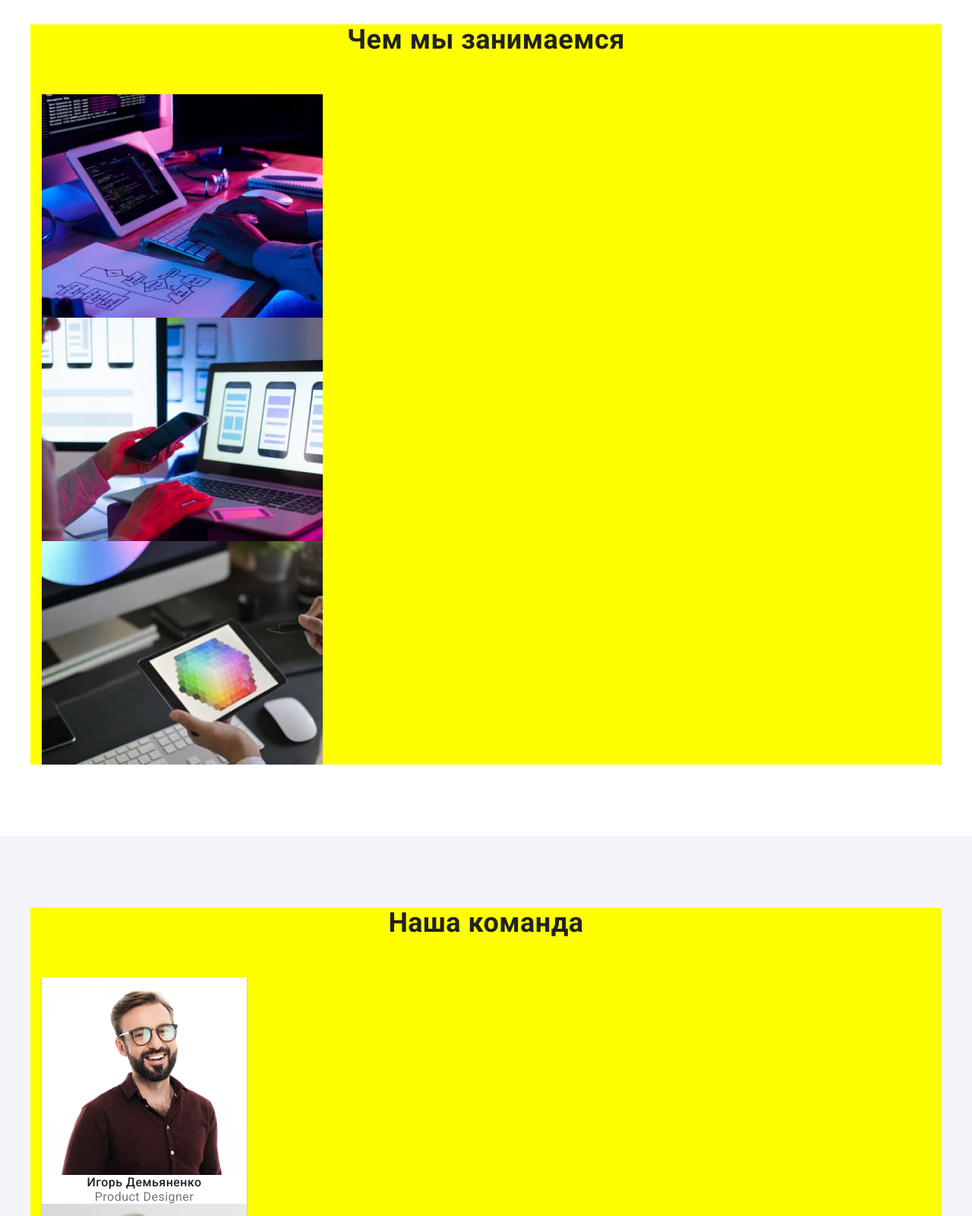
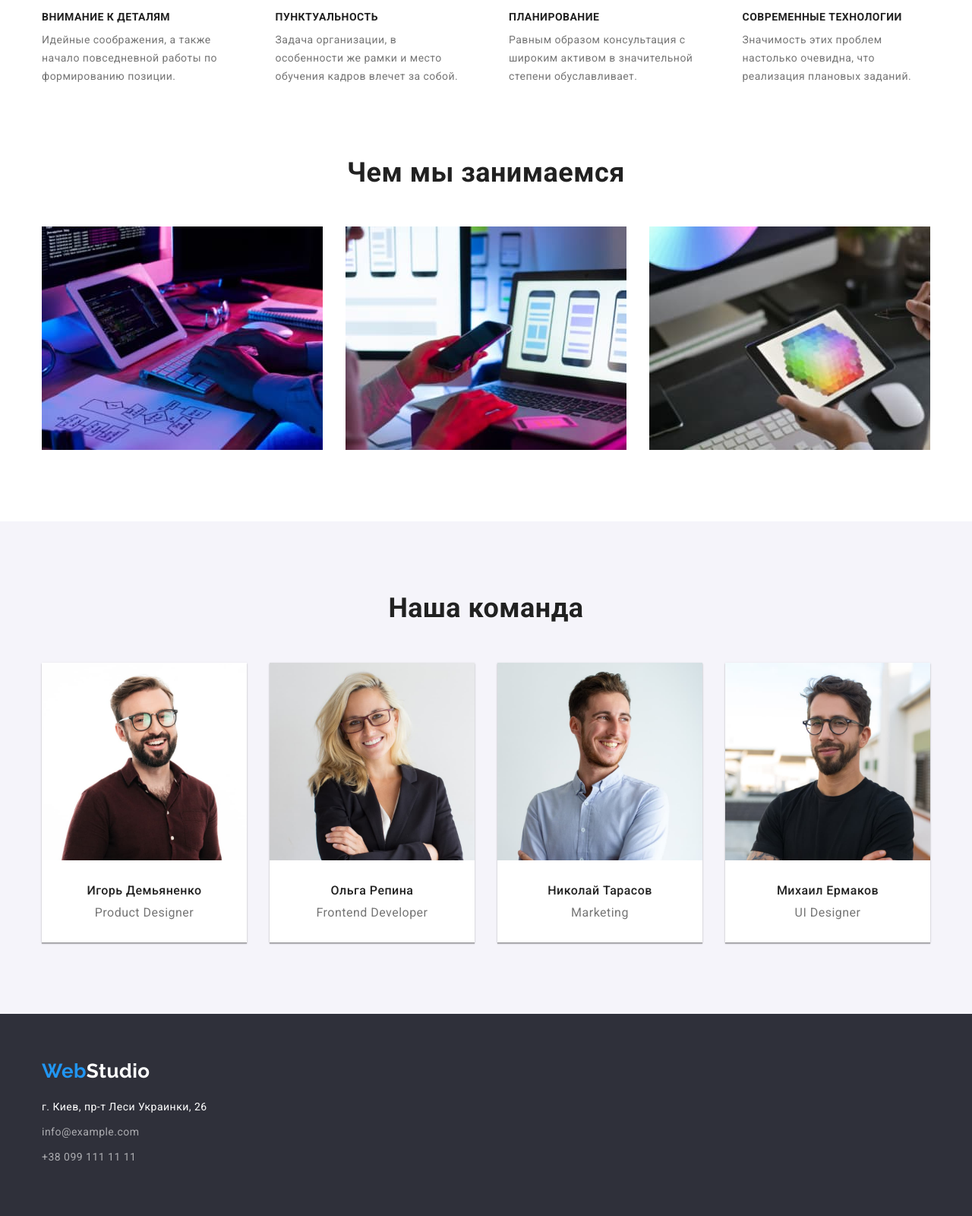
Before and after one commit to ElenaButnik/goit-markup-hw-03, a plain HTML site: page index.html in a window 1280 px wide. Shown: the part 760-2360 px from the top of the page at 76% size. Drawn offline with nearby package versions, Linux system fonts and the light colour scheme.

Commit message:
заканчивает оформление дз3

```diff
--- a/css/styles.css
+++ b/css/styles.css
@@ -51,7 +51,7 @@ h1, h2, h3, h4, h5, h6, ul, p {
     margin: 0 auto;
     padding-left: 15px;
     padding-right: 15px;
-    background-color: yellow;
+   /* background-color: darkolivegreen;*/
 }
 .section {
     padding-top: 94px;
@@ -97,9 +97,10 @@ h1, h2, h3, h4, h5, h6, ul, p {
 }
 .nav-list{
     display: flex;
+    flex-wrap: wrap;
     list-style: none;
     margin-left: 93px;
-    background-color: yellowgreen;
+   /* background-color: yellowgreen;*/
 }
 .nav-item + .nav-item {
     margin-left: 50px;
@@ -128,30 +129,38 @@ h1, h2, h3, h4, h5, h6, ul, p {
     padding-top: 32px;
     padding-bottom: 32px;
     color: var(--text-color);
-
 }
 
 .header-contacts {
     display: flex;
     align-items: center;
+    flex-wrap: wrap;
     list-style: none;
     margin-left: auto;
 }
 .nav-container {
     display: flex;
     align-items: center;
+    flex-wrap: wrap;
 }
 .main {
     display: flex;
     align-items: center;
+    flex-wrap: wrap;
 }
 
 /*блок герой*/
 .hero {
+    display: flex;
+    flex-direction: column;
+    align-items: center;
+    justify-content: center;
     text-align: center;
+    height: 600px;
     background-color: var(--background-color-accent);
 }
 .hero-title {
+    max-width: 696px;
     font-weight: 900;
     font-size: 44px;
     line-height: 1.36;
@@ -159,7 +168,7 @@ h1, h2, h3, h4, h5, h6, ul, p {
     text-transform: uppercase;
     color: var(--text-color-accent);
     margin-bottom: 30px;
-    background-color: yellowgreen;
+  /*  background-color: yellowgreen;*/
 }
 .hero-button {
     display: inline-block;
@@ -169,7 +178,6 @@ h1, h2, h3, h4, h5, h6, ul, p {
     font-size: 16px;
     line-height: 1.87;
     letter-spacing: 0.06em;
-
     color: var(--text-color-accent);
     background-color: var(--accent-color);
 }
@@ -183,13 +191,14 @@ h1, h2, h3, h4, h5, h6, ul, p {
 
 .advantages-list {
     display: flex;
-    justify-content: center;
+    margin-top: calc(-1 * var(--card-set-gap));
+    margin-left: calc(-1 * var(--card-set-gap));
     list-style: none;
 }
 .advantages-item {
-    flex-basis: calc(100% / 4 - var(--card-set-gap));
-   /* margin-left: var(--card-set-gap);*/
-    /*margin-top: var(--card-set-gap);*/
+    flex-basis: calc((100% - 4 * var(--card-set-gap)) / 4);
+    margin-left: var(--card-set-gap);
+    margin-top: var(--card-set-gap);
 }
 .advantages-item:not(:last-child){
     margin-right: var(--card-set-gap);
@@ -226,8 +235,17 @@ h1, h2, h3, h4, h5, h6, ul, p {
     text-align: center;
     color: var(--title-text-color);
 }
+.examples {
+    padding-top: 0;
+}
 .examples-list {
+    display: flex;
+    justify-content: center;
+    flex-wrap: wrap;
     list-style: none;
+}
+.examples-list-item:not(:last-child) {
+    margin-right: var(--card-set-gap);
 }
 
 /*team - наша команда*/
@@ -235,29 +253,49 @@ h1, h2, h3, h4, h5, h6, ul, p {
     background-color: var(--background-color-section);
 }
 .team-list {
+    display: flex;
+    flex-wrap: wrap;
+    justify-content: center;
+    margin-top: calc(-1 * var(--card-set-gap));
+    margin-left: calc(-1 * var(--card-set-gap));
     list-style: none;
 }
 .section-name {
+    margin-bottom: 10px;
     font-weight: 500;
     font-size: 16px;
     line-height: 1.19;
     color: var(--title-text-color);
 }
 .team-person {
-    width: 270px;
+    flex-basis: calc((100% - 4 * var(--card-set-gap)) / 4);
+    margin-left: var(--card-set-gap);
+    margin-top: var(--card-set-gap);
     text-align: center;
     background-color: var(--text-color-accent);
     box-shadow: 0px 1px 3px rgba(0, 0, 0, 0.12), 0px 1px 1px rgba(0, 0, 0, 0.14), 0px 2px 1px rgba(0, 0, 0, 0.2);
 }
-
 .team-description {
     font-size: 16px;
     line-height: 1.19;
+}
+.team-person-description{
+   padding-top: 30px;
+   padding-bottom: 30px;
+
 }
 
 /*footer*/
 .footer {
     background-color: var(--background-color-accent);
+}
+.footer-container {
+   padding-top: 60px;
+   padding-bottom: 60px;
+}
+.footer-logo {
+    display: inline-block;
+    margin-bottom: 20px;
 }
 .address {
     font-style: normal;
@@ -266,11 +304,15 @@ h1, h2, h3, h4, h5, h6, ul, p {
     color: var(--text-color-accent);
 }
 .address-mail {
+    display: inline-block;
+    padding-bottom: 9px;
     text-decoration: none;
     color: var(--text-color-accent);
     opacity: 0.6;
+
 }
 .footer-hover {
+    padding-bottom: 9px;
     font-weight: 400;
 }
 .footer-hover:focus,
@@ -283,9 +325,17 @@ h1, h2, h3, h4, h5, h6, ul, p {
 /*PORTFOLIO!!!*/
 
 .projects-list {
+    display: flex;
+    flex-wrap: wrap;
+    justify-content: center;
+    margin-bottom: 50px;
     list-style: none;
 }
+.projects-list-item:not(:last-child){
+    margin-right: 8px;
+}
 .projects-button {
+    padding: 6px 22px;
     font-weight: 500;
     font-size: 16px;
     line-height: 1.62;
@@ -301,11 +351,9 @@ h1, h2, h3, h4, h5, h6, ul, p {
 }
 .projects-gallery {
     display: flex;
-    justify-content: center;
     flex-wrap: wrap;
     margin-top: calc(-1 * var(--card-set-gap));
     margin-left: calc(-1 * var(--card-set-gap));
-    width: 1200px;
     list-style: none;
 }
 .projects-name{
@@ -329,7 +377,7 @@ h1, h2, h3, h4, h5, h6, ul, p {
     border-left: 1px solid var(--projects-border-color);
 }
 .projects-item {
-    flex-basis: calc(100% / 3 - var(--card-set-gap));
+    flex-basis: calc((100% - 3 * var(--card-set-gap)) / 3);
     margin-left: var(--card-set-gap);
     margin-top: var(--card-set-gap);
 }
--- a/index.html
+++ b/index.html
@@ -68,9 +68,9 @@
           <div class="container">
             <h2 class="section-title">Чем мы занимаемся</h2>
             <ul class="examples-list">
-            <li><img class="img" src="images/1.jpg" alt="человек работает за планшетом" width="370" height="294"></li>
-            <li><img class="img" src="images/2.jpg" alt="человек работает за ноутбуком с телефоном в руке" width="370" height="294"></li>
-            <li><img class="img" src="images/3.jpg" alt="человек на планшете рассматривает цветовую диаграмму" width="370" height="294"></li>
+            <li class="examples-list-item"><img class="img" src="images/1.jpg" alt="человек работает за планшетом" width="370" height="294"></li>
+            <li class="examples-list-item"><img class="img" src="images/2.jpg" alt="человек работает за ноутбуком с телефоном в руке" width="370" height="294"></li>
+            <li class="examples-list-item"><img class="img" src="images/3.jpg" alt="человек на планшете рассматривает цветовую диаграмму" width="370" height="294"></li>
             </ul>
           </div>
         </section>
@@ -81,26 +81,34 @@
             <ul class="team-list">
                 <li class="team-person">
                     <img class="img" src="images/img1.jpg" alt="Игорь Демьяненко Product Designer" width="270" height="260">
+                    <div class="team-person-description">
                       <h3 class="section-name">Игорь Демьяненко</h3>
                       <p class="team-description">Product Designer</p>
+                    </div>
                 </li>
 
                 <li class="team-person">
                     <img class="img" src="images/img2.jpg" alt="Ольга Репина Frontend Developer" width="270" height="260">
+                    <div class="team-person-description">
                       <h3 class="section-name">Ольга Репина</h3>
                       <p class="team-description">Frontend Developer</p>
+                   </div>
                 </li>
 
                 <li class="team-person">
                     <img class="img" src="images/img3.jpg" alt="Николай Тарасов Marketing"  width="270" height="260">
+                    <div class="team-person-description">
                       <h3 class="section-name">Николай Тарасов</h3>
                       <p class="team-description">Marketing</p>
+                    </div>
                 </li>
 
                 <li class="team-person">
                     <img class="img" src="images/img4.jpg" alt="Михаил Ермаков UI Designer" width="270" height="260">
+                    <div class="team-person-description">
                       <h3 class="section-name">Михаил Ермаков</h3>
                       <p class="team-description">UI Designer</p>
+                    </div>
                 </li>
             </ul>
           </div>
@@ -109,13 +117,13 @@
     </main>
 
     <footer class="footer">
-       <div class="container">
-        <a href="index.html" class="logo web">Web<span class="studio-footer">Studio</span></a>
+       <div class="container footer-container">
+        <a class="logo web footer-logo" href="index.html" >Web<span class="studio-footer">Studio</span></a>
 
         <address class="address">
             <p class="footer-hover">г. Киев, пр-т Леси Украинки, 26</p>
-            <a href="mailto:info@example.com" class="address-mail footer-hover">info@example.com</a><br>
-            <a href="telto:+380991111111" class="address-mail footer-hover">+38 099 111 11 11</a>
+            <a class="address-mail footer-hover" href="mailto:info@example.com" >info@example.com</a><br>
+            <a class="address-mail footer-hover" href="telto:+380991111111" >+38 099 111 11 11</a>
         </address>
       </div>
     </footer>
```
Also changed, not shown: portfolio.html (+14 -14 lines). Lines whose indentation alone changed are shown as unchanged.
